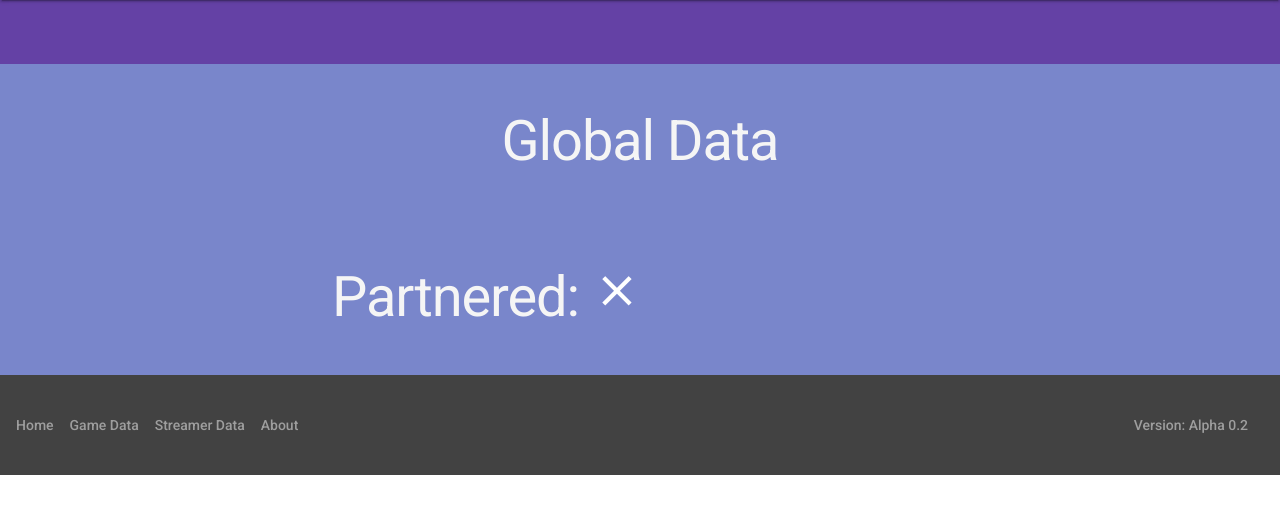
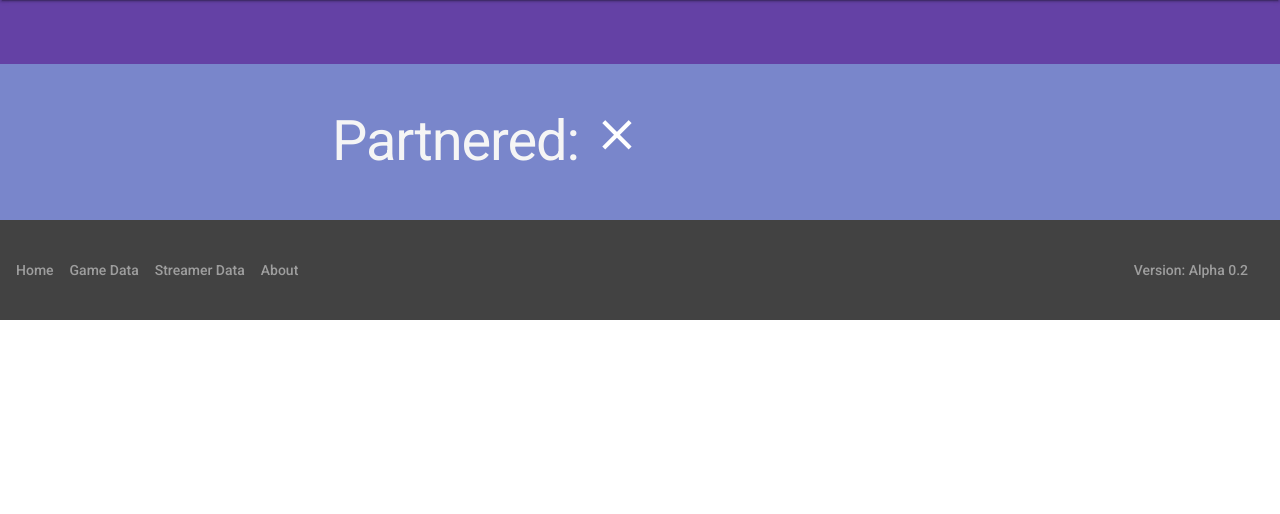
Before and after one commit to simonamdev/twitch-statistics, a Flask app: template website/templates/streamer.html in a window 1280 px wide. Shown: the part 64-578 px from the top of the page. Run offline with Flask 2, Linux system fonts and the light colour scheme; the template is opened without the code that fills it, so the values that code supplies are empty; parts of the project's set-up code (start-up, migrations or seed data) failed here and were passed over; some libraries are stand-ins or nearby versions.

Commit message:
Removed Global data header

```diff
--- a/website/templates/streamer.html
+++ b/website/templates/streamer.html
@@ -11,12 +11,6 @@
 {% block content %}
     <div id="streamer-title" class="mdl-grid">
         <h1 class="game-title center-text">{{ streamer.name }}</h1>
-    </div>
-    <div class="mdl-grid dark-row">
-        <!-- Content -->
-        <div class="mdl-cell mdl-cell--12-col center-text">
-            <h1>Global Data</h1>
-        </div>
     </div>
     <div class="mdl-grid dark-row">
         <div class="mdl-cell mdl-cell--3-col center-text"></div>
```
